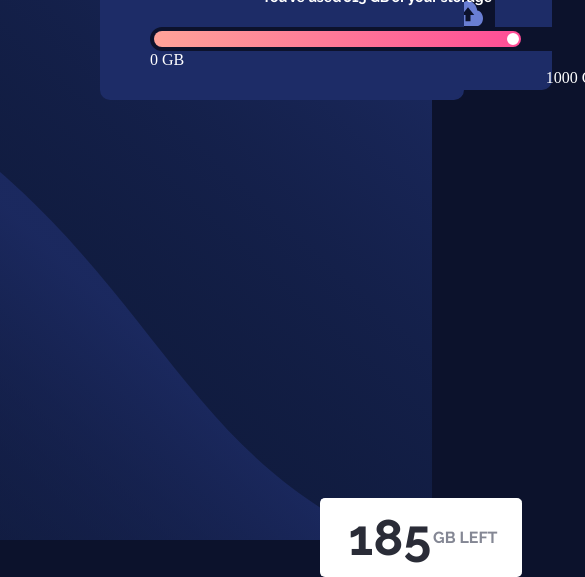
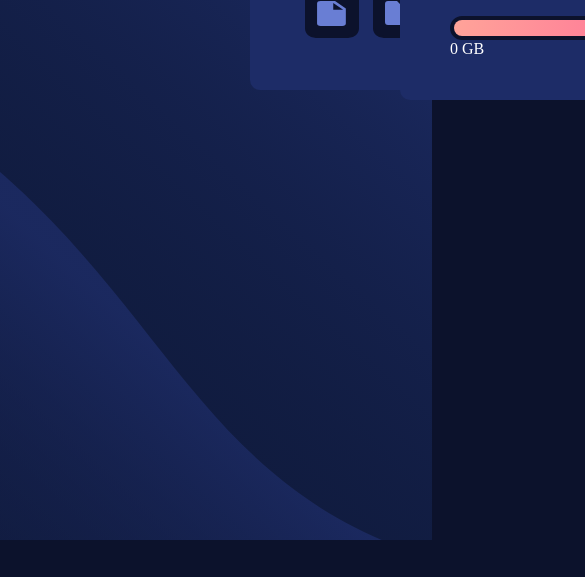
Before and after one commit to Olali-Victory/Fylo-File-Storage, a plain HTML site: page index.html in a window 390 px wide. Shown: the part 304-881 px from the top of the page, 585 px wide, since content can reach past the window. After the commit the page ends 844 px from the top, so only its background shows below. Drawn offline with Linux system fonts and the light colour scheme.

Commit message:
Update style.css

```diff
--- a/style.css
+++ b/style.css
@@ -213,7 +213,7 @@ body{
         top: -20px;
         left: 58%;
         margin-left: -80px;
-        position: absolute;
+        position: absolute
     }
 
     .triangle{
@@ -221,27 +221,12 @@ body{
     }
 
     .main{
+        display: flex;
         flex-direction: column;
         width: 80%;
         margin-bottom: 0;
     }
 
-    .speech-bubble{
-        top: 500px;
-        left: 250px;
-        bottom: 100px;
-        right: 250px;
-        margin-top: 50px;
-        border-bottom-right-radius: 5px;
-        justify-content: center;
-    }
-    .bar{
-        width: 100%;
-        display: flex;
-        top: 0;
-        left: -50px;
-        justify-content: center;
-        align-items: center;
-    }
+
 
 }
```
